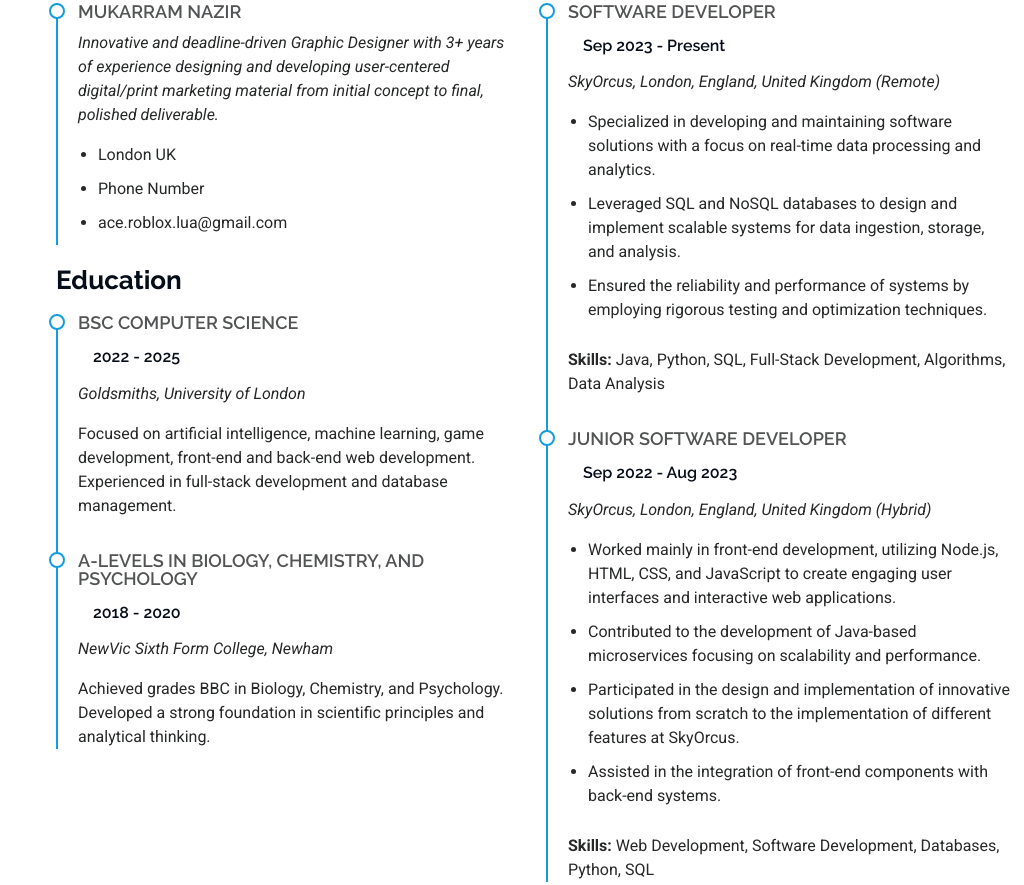
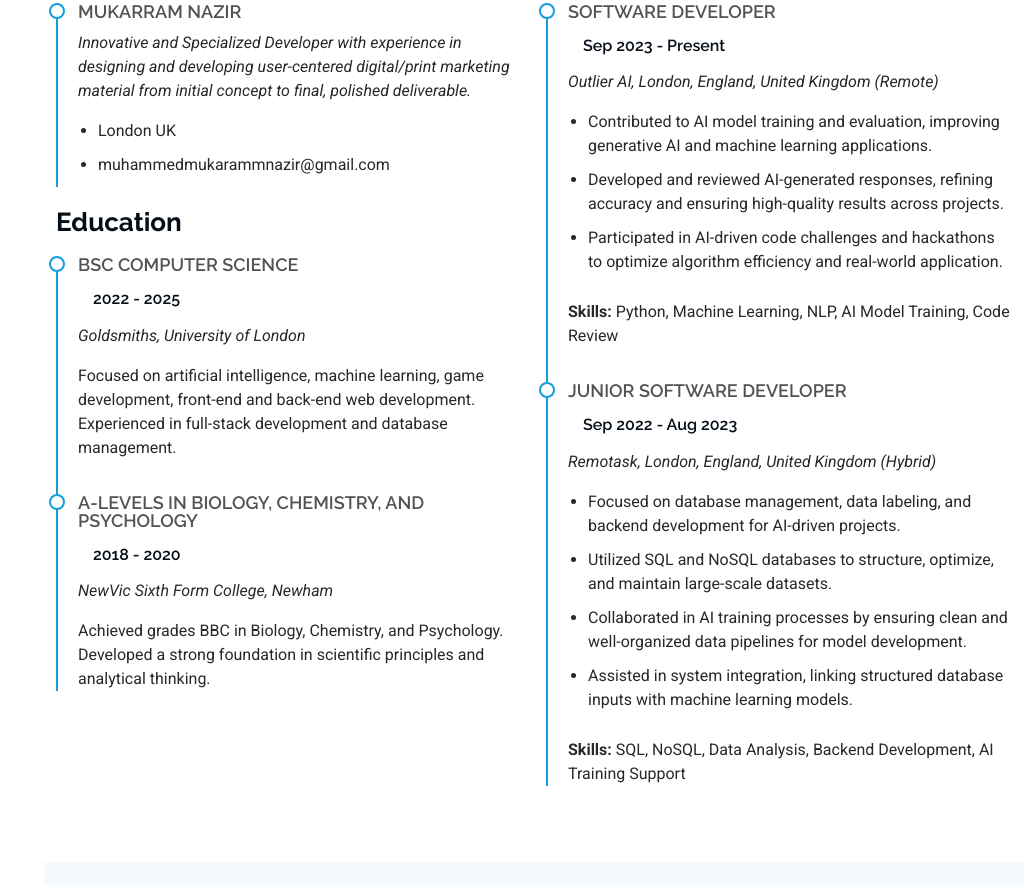
Before and after one commit to Mkrm12/FY3, a website: page iPortfolio/index.html in a window 1280 px wide. Shown: the part 2298-3183 px from the top of the page, without its empty margins (256-1280 px from the left). Drawn offline with Linux system fonts and the light colour scheme.

```diff
--- a/iPortfolio/index.html
+++ b/iPortfolio/index.html
@@ -80,7 +80,7 @@
 
       <div class="container" data-aos="fade-up" data-aos-delay="100">
         <h2>Mukarram Nazir</h2>
-        <p>I'm <span class="typed" data-typed-items="Designer, Developer, Freelancer, Gamer">Designer</span><span class="typed-cursor typed-cursor--blink" aria-hidden="true"></span><span class="typed-cursor typed-cursor--blink" aria-hidden="true"></span></p>
+        <p>I'm <span class="typed" data-typed-items="Designer, Developer, Freelancer, AI Developer">Designer</span><span class="typed-cursor typed-cursor--blink" aria-hidden="true"></span><span class="typed-cursor typed-cursor--blink" aria-hidden="true"></span></p>
       </div>
 
     </section><!-- /Hero Section -->
@@ -107,18 +107,16 @@
         <div class="row">
           <div class="col-lg-6">
             <ul>
-              <li><i class="bi bi-chevron-right"></i> <strong>Birthday:</strong> <span>12 December 2001</span></li>
-              <li><i class="bi bi-chevron-right"></i> <strong>Website:</strong> <span>www.example.com</span></li>
-              <li><i class="bi bi-chevron-right"></i> <strong>Phone:</strong> <span>+123 456 7890</span></li>
               <li><i class="bi bi-chevron-right"></i> <strong>City:</strong> <span>London, UK</span></li>
+              <li><i class="bi bi-chevron-right"></i> <strong>Degree:</strong> <span>BSc Computer Science</span></li>
+              <li><i class="bi bi-chevron-right"></i> <strong>Email:</strong> <span>muhammedmukarammnazir@gmail.com</span></li>
+              <li><i class="bi bi-chevron-right"></i> <strong>Freelance:</strong> <span>Avaliable</span></li>
+
+
             </ul>
           </div>
           <div class="col-lg-6">
             <ul>
-              <li><i class="bi bi-chevron-right"></i> <strong>Age:</strong> <span>23</span></li>
-              <li><i class="bi bi-chevron-right"></i> <strong>Degree:</strong> <span>BSc Computer Science</span></li>
-              <li><i class="bi bi-chevron-right"></i> <strong>Email:</strong> <span>ace.roblox.lua@gmail.com</span></li>
-              <li><i class="bi bi-chevron-right"></i> <strong>Freelance:</strong> <span>Available</span></li>
             </ul>
           </div>
         </div>
@@ -182,7 +180,7 @@
       <div class="col-lg-6">
 
         <div class="progress">
-          <span class="skill"><span>Kubernetes</span> <i class="val">40%</i></span>
+          <span class="skill"><span>API Integration</span> <i class="val">40%</i></span>
           <div class="progress-bar-wrap">
             <div class="progress-bar" role="progressbar" aria-valuenow="40" aria-valuemin="0" aria-valuemax="100"></div>
           </div>
@@ -234,11 +232,10 @@
 
             <div class="resume-item pb-0">
               <h4>Mukarram Nazir</h4>
-              <p><em>Innovative and deadline-driven Graphic Designer with 3+ years of experience designing and developing user-centered digital/print marketing material from initial concept to final, polished deliverable.</em></p>
+              <p><em>Innovative and Specialized Developer with experience in designing and developing user-centered digital/print marketing material from initial concept to final, polished deliverable.</em></p>
               <ul>
                 <li>London UK</li>
-                <li>Phone Number</li>
-                <li>ace.roblox.lua@gmail.com</li>
+                <li>muhammedmukarammnazir@gmail.com</li>
               </ul>
             </div><!-- Edn Resume Item -->
 
@@ -267,26 +264,28 @@
               <div class="resume-item">
     <h4>Software Developer</h4>
     <h5>Sep 2023 - Present</h5>
-              <p><em>SkyOrcus, London, England, United Kingdom (Remote)</em></p>
+    <p><em>Outlier AI, London, England, United Kingdom (Remote)</em></p>
     <ul>
-                <li>Specialized in developing and maintaining software solutions with a focus on real-time data processing and analytics.</li>
-                <li>Leveraged SQL and NoSQL databases to design and implement scalable systems for data ingestion, storage, and analysis.</li>
-                <li>Ensured the reliability and performance of systems by employing rigorous testing and optimization techniques.</li>
+        <li>Contributed to AI model training and evaluation, improving generative AI and machine learning applications.</li>
+        <li>Developed and reviewed AI-generated responses, refining accuracy and ensuring high-quality results across projects.</li>
+        <li>Participated in AI-driven code challenges and hackathons to optimize algorithm efficiency and real-world application.</li>
     </ul>
-              <p><strong>Skills:</strong> Java, Python, SQL, Full-Stack Development, Algorithms, Data Analysis</p>
+    <p><strong>Skills:</strong> Python, Machine Learning, NLP, AI Model Training, Code Review</p>
 </div><!-- End Resume Item -->
 
 <div class="resume-item">
     <h4>Junior Software Developer</h4>
     <h5>Sep 2022 - Aug 2023</h5>
-              <p><em>SkyOrcus, London, England, United Kingdom (Hybrid)</em></p>
+    <p><em>Remotask, London, England, United Kingdom (Hybrid)</em></p>
     <ul>
-                <li>Worked mainly in front-end development, utilizing Node.js, HTML, CSS, and JavaScript to create engaging user interfaces and interactive web applications.</li>
-                <li>Contributed to the development of Java-based microservices focusing on scalability and performance.</li>
-                <li>Participated in the design and implementation of innovative solutions from scratch to the implementation of different features at SkyOrcus.</li>
-                <li>Assisted in the integration of front-end components with back-end systems.</li>
+        <li>Focused on database management, data labeling, and backend development for AI-driven projects.</li>
+        <li>Utilized SQL and NoSQL databases to structure, optimize, and maintain large-scale datasets.</li>
+        <li>Collaborated in AI training processes by ensuring clean and well-organized data pipelines for model development.</li>
+        <li>Assisted in system integration, linking structured database inputs with machine learning models.</li>
     </ul>
-              <p><strong>Skills:</strong> Web Development, Software Development, Databases, Python, SQL</p>
+    <p><strong>Skills:</strong> SQL, NoSQL, Data Analysis, Backend Development, AI Training Support</p>
+</div>
+
             </div><!-- End Resume Item -->
           </div>
 
```
Lines whose indentation alone changed are shown as unchanged.
